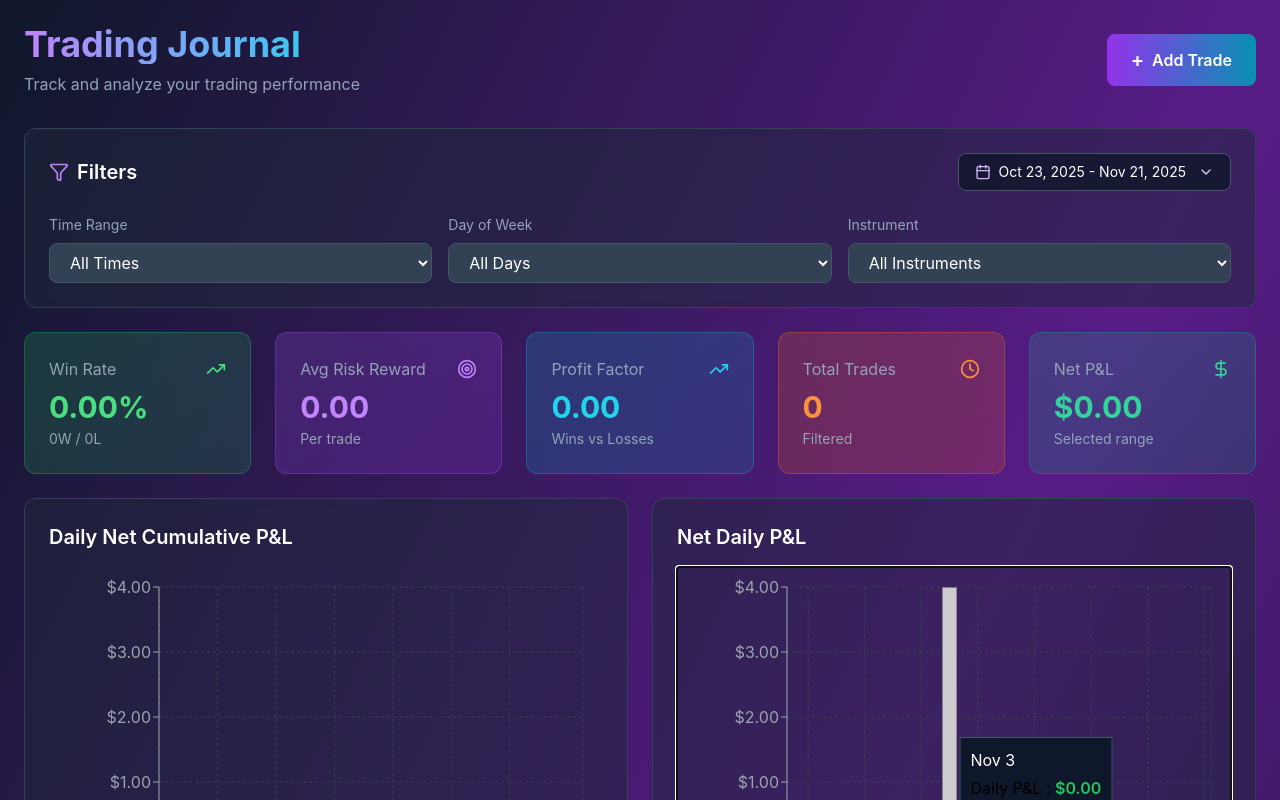
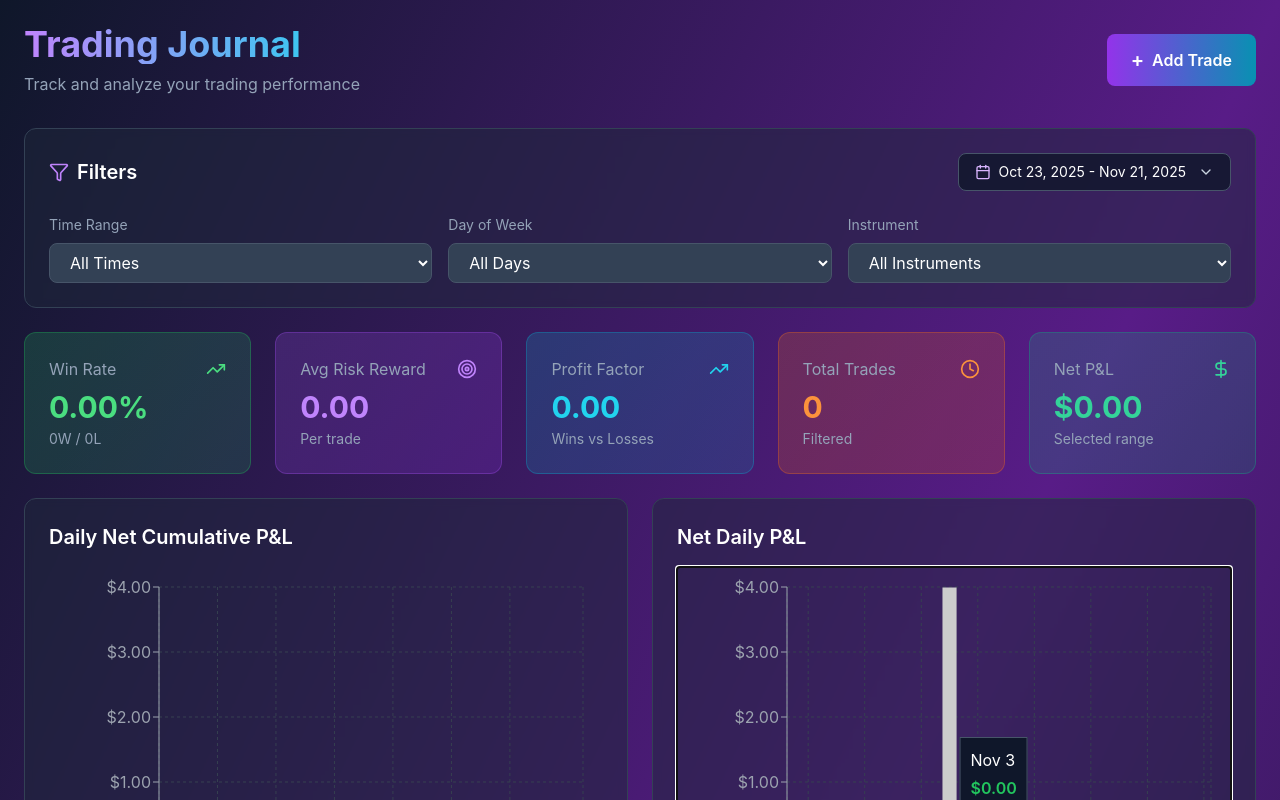
Before and after one commit to Sanchezter88/TradingJournal, a React (Create React App) app: page / in a window 1280 px wide. Both pictures are taken after a click on the element 954 px from the left and 727 px from the top of the page. Shown: the top 800 px of the page. Built offline with nearby package versions, Linux system fonts and the light colour scheme.

Commit message:
Color Net Daily tooltip label

```diff
--- a/src/App.js
+++ b/src/App.js
@@ -38,13 +38,20 @@ const currencyFormatter = new Intl.NumberFormat('en-US', {
 
 const getPnLColor = (value) => (value >= 0 ? '#22c55e' : '#f87171');
 
-const createPnLTooltipFormatter = (label) => (value) => {
+const createPnLTooltipFormatter = (label, options = {}) => (value) => {
   const numeric = Number(value) || 0;
+  const color = getPnLColor(numeric);
+  const formattedLabel = options.colorLabel
+    ? (
+        <span style={{ color, fontWeight: 600 }}>
+          {label}
+        </span>
+      )
+    : label;
+
   return [
-    <span style={{ color: getPnLColor(numeric), fontWeight: 600 }}>
-      {currencyFormatter.format(numeric)}
-    </span>,
-    label
+    <span style={{ color, fontWeight: 600 }}>{currencyFormatter.format(numeric)}</span>,
+    formattedLabel
   ];
 };
 
@@ -1326,7 +1333,7 @@ function App() {
                 <YAxis stroke="#9ca3af" tickFormatter={(value) => currencyFormatter.format(value)} />
                 <Tooltip
                   contentStyle={{ backgroundColor: '#0f172a', border: '1px solid #475569' }}
-                  formatter={createPnLTooltipFormatter('Daily P&L')}
+                  formatter={createPnLTooltipFormatter('Daily P&L', { colorLabel: true })}
                 />
                 <ReferenceLine y={0} stroke="#94a3b8" strokeDasharray="4 4" />
                 <Bar dataKey="pnl" radius={[4, 4, 0, 0]}>
```
